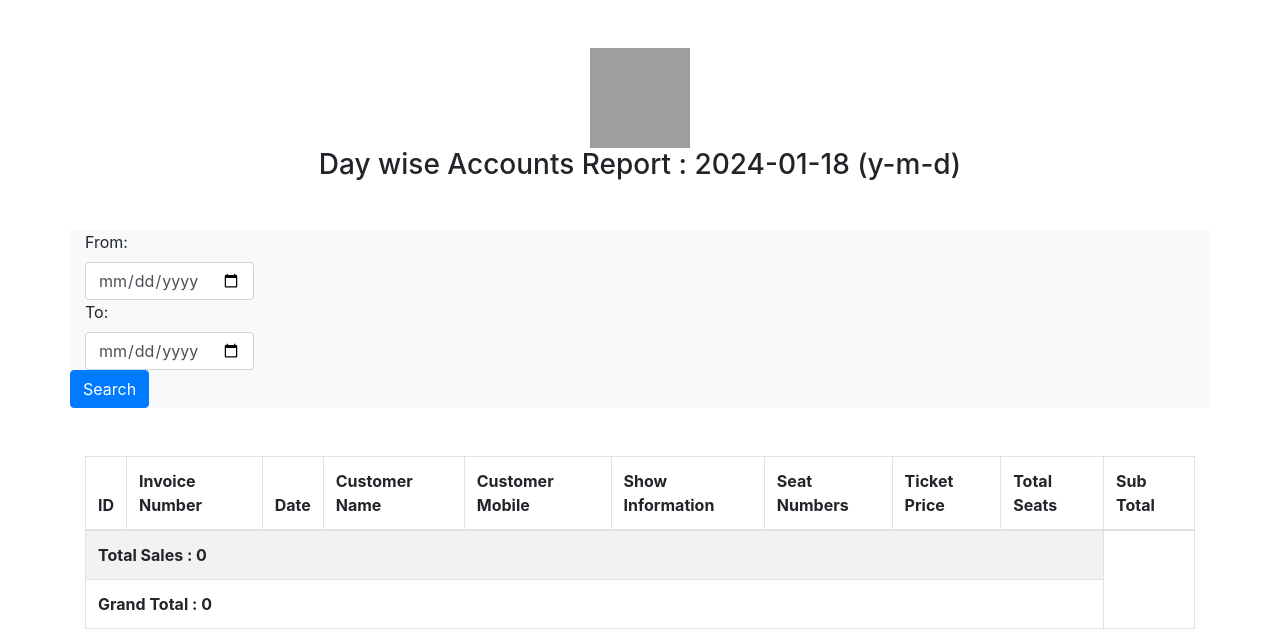
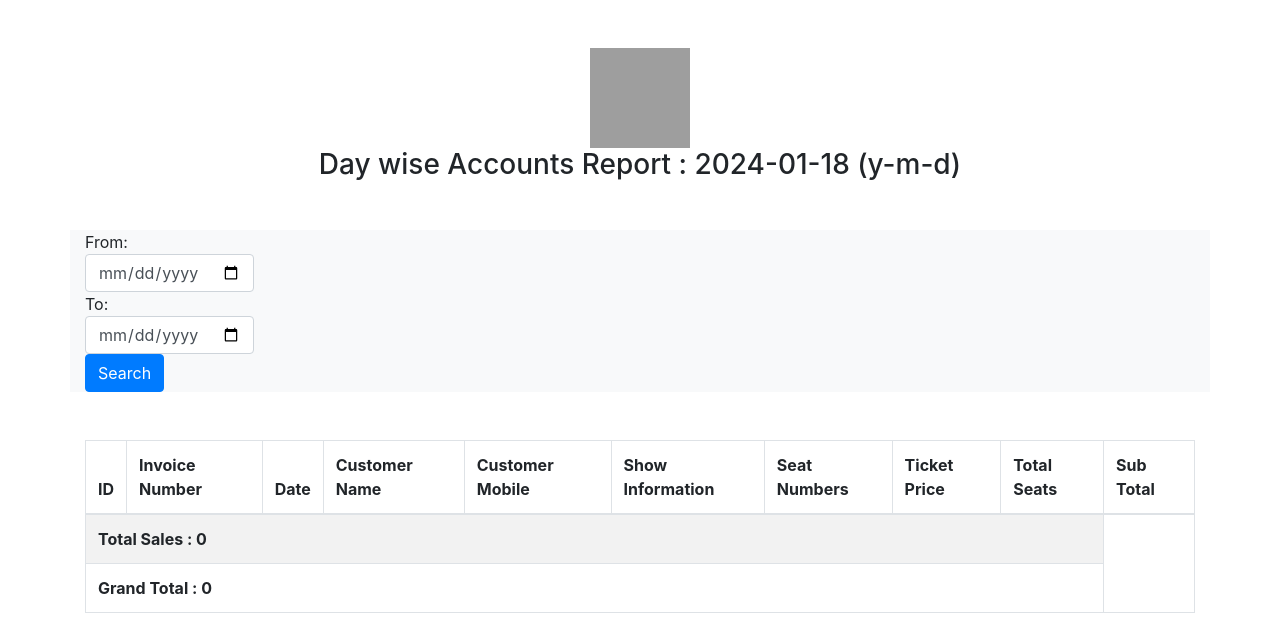
Before and after one commit to arifgrv/OMT, a CodeIgniter app: the page made by application/views/accounts.php in a window 1280 px wide. Shown: the top 632 px of the page. Run offline with CodeIgniter, Linux system fonts and the light colour scheme; data that the repository does not hold is empty; some libraries are stand-ins or nearby versions; grey boxes are pictures that could not be loaded.

Commit message:
Accounts Report work
Accounts Report work

```diff
--- a/application/config/routes.php
+++ b/application/config/routes.php
@@ -7,7 +7,7 @@ $route['404_override'] = '';
 $route['translate_uri_dashes'] = FALSE;
 
 
-$route['accounts'] = 'Welcome/Accounts';
+$route['accountsreport'] = 'Welcome/AccountsReport';
 
 $route['home'] = 'Welcome/index';
 $route['newUser'] = 'Welcome/newUser';
--- a/application/views/accounts.php
+++ b/application/views/accounts.php
@@ -24,15 +24,13 @@
         <div class="row mt-5 mb-5 bg-light">
 
             <form action="<?php echo base_url("index.php/accounts") ;?>" method="POST">
-                <div class="col">
-                    <label for="Date_From">From:</label>
+                <div class="col-md-12">
+                    From:
                     <input class="form-control" type="date" name="Date_From">
+                    To:
+                    <input class="form-control" type="date" name="Date_TO">
+                    <button type="submit" class="btn btn-primary">Search</button>
                 </div>
-                <div class="col">
-                    <label  for="Date_TO">To:</label>
-                    <input class="form-control" type="date" name="Date_TO">
-                </div>
-                <button type="submit" class="btn btn-primary">Search</button>
             </form>
         </div>
         <table id="salesTable" class="table table-striped table-bordered">
--- a/application/views/admin_dashboard.php
+++ b/application/views/admin_dashboard.php
@@ -53,7 +53,7 @@
                     <li class="list-group-item"><a href="#">Home</a></li>
                     <li class="list-group-item"><a href="<?php echo base_url('index.php/BookTicket'); ?>" target="_blank">Book Sit</a></li>
                     <li class="list-group-item"><a href="<?php echo base_url('index.php/reprint/211'); ?>"  target="_blank">Reprint</a></li>
-                    <li class="list-group-item"><a href="<?php echo base_url('index.php/accounts'); ?>">Accounts</a></li>
+                    <li class="list-group-item"><a href="<?php echo base_url('index.php/accountsreport'); ?>">Accounts</a></li>
                     <li class="list-group-item"><a href="#">Change Password</a></li>
                     <li class="list-group-item"><a href="<?php echo base_url('index.php/logout'); ?>">Logout</a></li>
                 </ul>
```
Also changed, not shown: application/controllers/Welcome.php (+6 -2 lines).
